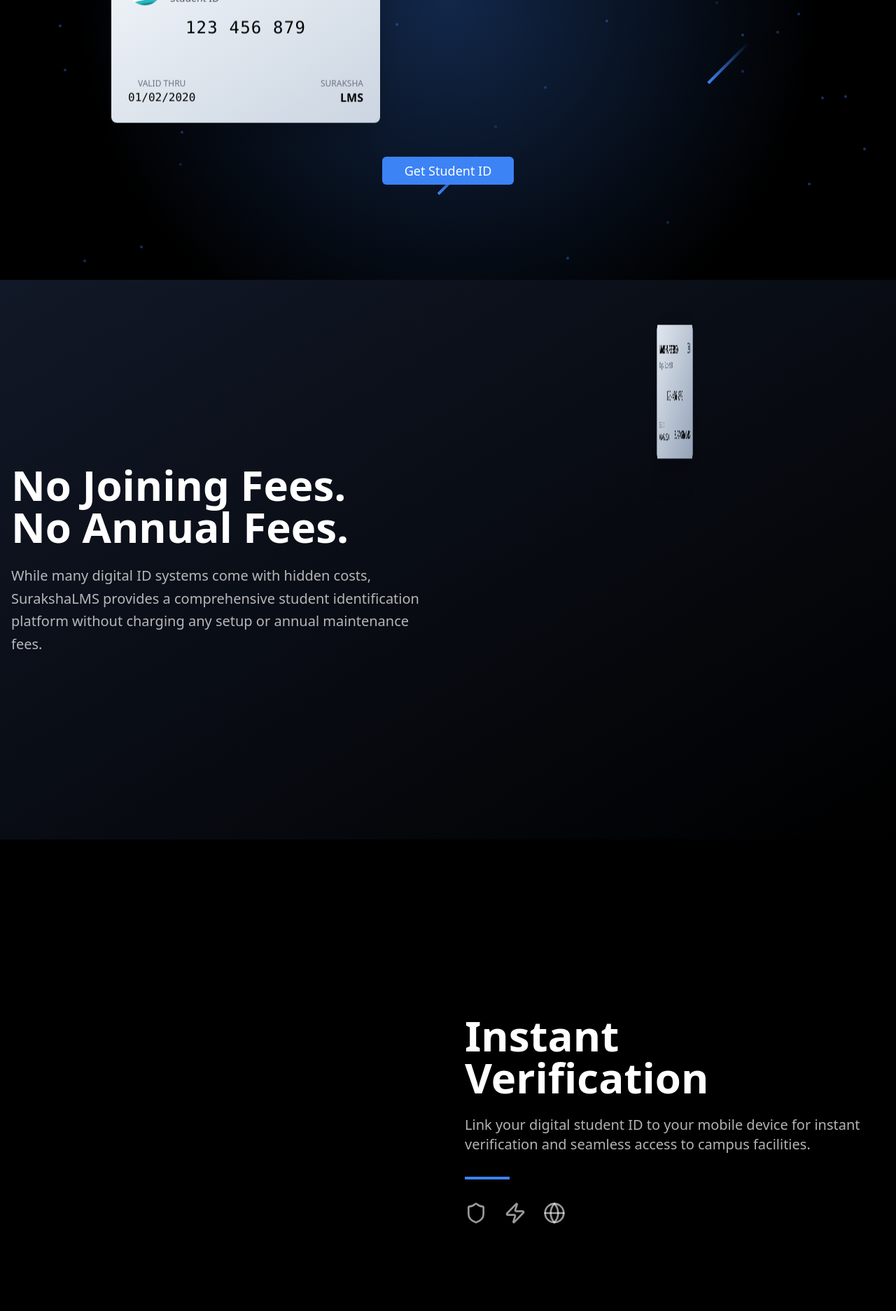
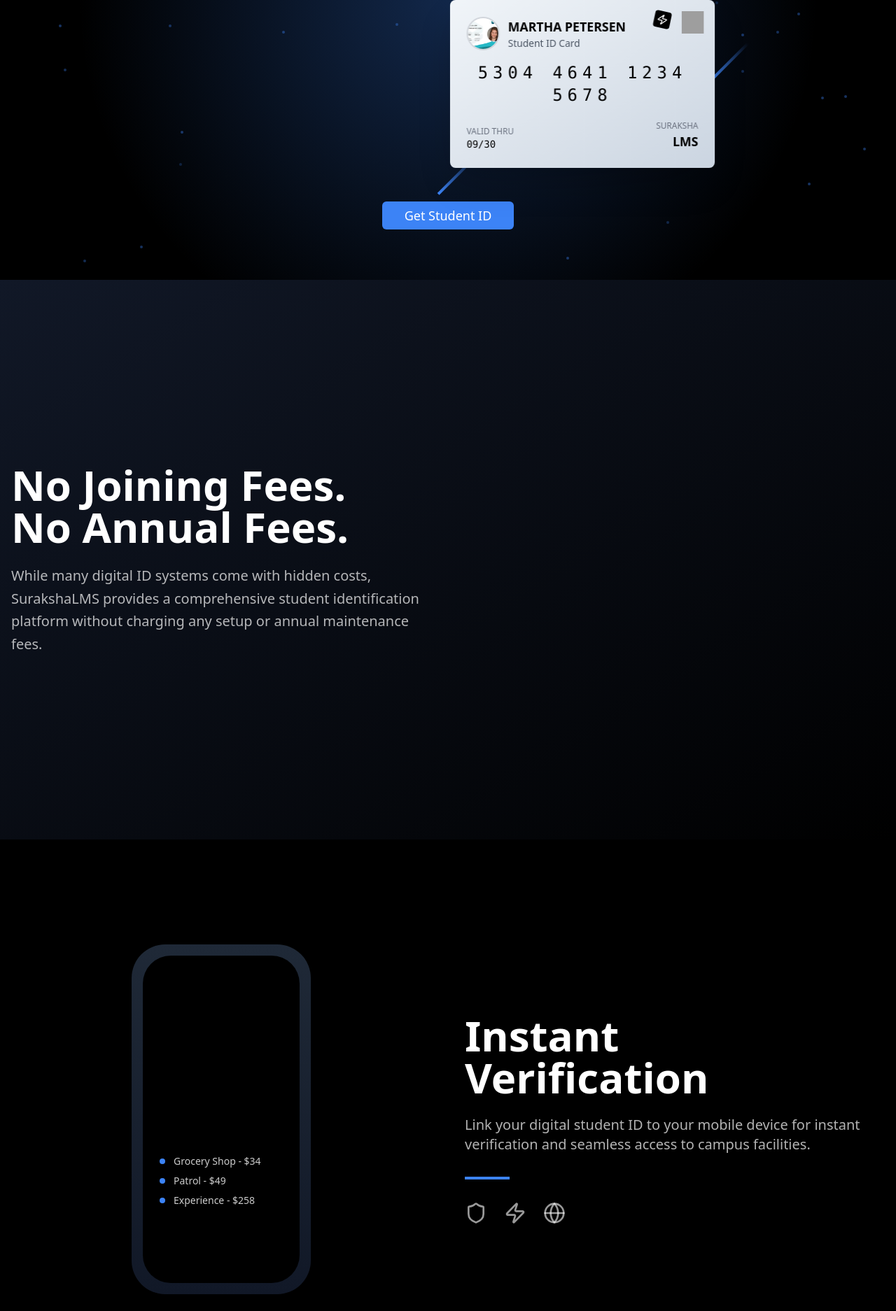
Before and after one commit to Sanula1/single-focus-web, a React (Vite) app: page /student-id in a window 1280 px wide. Shown: the part 400-2274 px from the top of the page at 70% size. Built offline with nearby package versions, Linux system fonts and the light colour scheme; grey boxes are pictures that could not be loaded.

Commit message:
Refine scrolling card behavior

```diff
--- a/src/pages/StudentID.tsx
+++ b/src/pages/StudentID.tsx
@@ -36,21 +36,121 @@ const StudentID = () => {
     faculty: "Computing & Technology"
   };
 
-  // Calculate card transform based on scroll
-  const cardTransform = {
+  // Calculate card position and transform based on scroll
+  const getCardTransform = () => {
+    const vh = window.innerHeight;
+    const progress = scrollY / (vh * 4); // 4 sections total
+
+    let translateX = 0;
+    let translateY = 0;
+    let rotateX = 0;
+    let rotateY = 0;
+    let rotateZ = 0;
+    let scale = 1;
+
+    // Section 1: Hero (0-100vh) - Center floating
+    if (scrollY < vh) {
+      translateY = scrollY * 0.2;
+      rotateX = Math.sin(scrollY * 0.01) * 5;
+      rotateY = Math.cos(scrollY * 0.008) * 10;
+      rotateZ = Math.sin(scrollY * 0.005) * 3;
+      scale = 1 + Math.sin(scrollY * 0.01) * 0.1;
+    }
+    // Section 2: No Fees (100vh-200vh) - Move to right
+    else if (scrollY >= vh && scrollY < vh * 2) {
+      const sectionProgress = (scrollY - vh) / vh;
+      translateX = sectionProgress * 300; // Move right
+      translateY = vh * 0.2 + sectionProgress * 200;
+      rotateY = 10 + sectionProgress * 20;
+      rotateX = sectionProgress * 15;
+      scale = 1 + sectionProgress * 0.2;
+    }
+    // Section 3: Instant Features (200vh-300vh) - Move to phone position
+    else if (scrollY >= vh * 2 && scrollY < vh * 3) {
+      const sectionProgress = (scrollY - vh * 2) / vh;
+      translateX = 300 - sectionProgress * 500; // Move left into phone
+      translateY = vh * 0.2 + 200 + sectionProgress * 200;
+      rotateY = 30 - sectionProgress * 40;
+      rotateZ = sectionProgress * 10;
+      scale = 1.2 - sectionProgress * 0.5; // Shrink to fit phone
+    }
+    // Section 4: Fast Transactions (300vh-400vh) - Center with effects
+    else if (scrollY >= vh * 3) {
+      const sectionProgress = (scrollY - vh * 3) / vh;
+      translateX = -200 + sectionProgress * 200; // Move back to center
+      translateY = vh * 0.2 + 400 + sectionProgress * 100;
+      rotateX = sectionProgress * 360; // Full rotation
+      rotateY = sectionProgress * 180;
+      rotateZ = sectionProgress * 90;
+      scale = 0.7 + sectionProgress * 0.5;
+    }
+
+    return {
       transform: `
-      translateY(${scrollY * 0.5}px)
-      translateX(${Math.sin(scrollY * 0.01) * 50}px)
-      rotateX(${scrollY * 0.05}deg)
-      rotateY(${scrollY * 0.02}deg)
-      rotateZ(${Math.sin(scrollY * 0.005) * 5}deg)
-      scale(${1 + scrollY * 0.0002})
+        translateX(${translateX}px)
+        translateY(${translateY}px)
+        rotateX(${rotateX}deg)
+        rotateY(${rotateY}deg)
+        rotateZ(${rotateZ}deg)
+        scale(${scale})
       `,
+    };
   };
 
   return (
-    <div className="bg-black text-white overflow-x-hidden">
-      {/* Hero Section - Similar to credit card site */}
+    <div className="bg-black text-white overflow-x-hidden relative">
+      {/* Single Floating Student ID Card - Fixed positioned and moves through sections */}
+      <div
+        className="fixed top-1/2 left-1/2 -translate-x-1/2 -translate-y-1/2 z-30 preserve-3d transition-transform duration-75 ease-out perspective-1000"
+        style={getCardTransform()}
+      >
+        <Card className="w-96 h-60 bg-gradient-to-br from-slate-100 to-slate-300 text-black shadow-2xl border-0 overflow-hidden relative">
+          {/* Logo */}
+          <div className="absolute top-4 right-4">
+            <img src="/lovable-uploads/ab90ba4e-121b-4049-b65d-dec211ad12c3.png" alt="Logo" className="w-8 h-8" />
+          </div>
+
+          {/* Lightning bolt */}
+          <div className="absolute top-4 right-16">
+            <div className="w-6 h-6 bg-black text-white flex items-center justify-center rounded transform rotate-12">
+              <Zap className="w-4 h-4" />
+            </div>
+          </div>
+
+          <CardContent className="p-6 h-full flex flex-col justify-between">
+            <div>
+              <div className="flex items-center gap-3 mb-4">
+                <img
+                  src={studentData.photo}
+                  alt="Student"
+                  className="w-12 h-12 rounded-full object-cover border-2 border-gray-300"
+                />
+                <div className="text-left">
+                  <p className="font-bold text-lg">{studentData.name.toUpperCase()}</p>
+                  <p className="text-sm text-gray-600">Student ID Card</p>
+                </div>
+              </div>
+
+              <div className="text-2xl font-mono tracking-[0.3em] mb-2 text-center">
+                5304 4641 1234 5678
+              </div>
+            </div>
+
+            <div className="flex justify-between items-end">
+              <div>
+                <p className="text-xs text-gray-500 uppercase">Valid Thru</p>
+                <p className="font-mono text-sm">09/30</p>
+              </div>
+              <div className="text-right">
+                <p className="text-xs text-gray-500 uppercase">Suraksha</p>
+                <p className="font-bold text-lg">LMS</p>
+              </div>
+            </div>
+          </CardContent>
+        </Card>
+      </div>
+
+      {/* Hero Section */}
       <section className="min-h-screen relative flex items-center justify-center perspective-1000">
         {/* Animated Background */}
         <div className="absolute inset-0 background-pulse" />
@@ -107,7 +207,7 @@ const StudentID = () => {
         </header>
 
         {/* Main Hero Content */}
-        <div className="text-center z-10 px-4">
+        <div className="text-center z-10 px-4 pt-32">
           <h1 className="text-6xl md:text-8xl font-bold mb-6 bg-gradient-to-r from-white to-primary bg-clip-text text-transparent">
             The Only Student ID
           </h1>
@@ -115,51 +215,11 @@ const StudentID = () => {
             Probably the best digital student ID for educational institutions
           </p>
 
-          {/* Floating Student ID Card */}
-          <div
-            className="mx-auto preserve-3d scroll-transform card-float"
-            style={cardTransform}
-          >
-            <Card className="w-96 h-60 bg-gradient-to-br from-slate-100 to-slate-300 text-black shadow-2xl border-0 overflow-hidden relative">
-              <div className="absolute top-4 right-4">
-                <img src="/lovable-uploads/ab90ba4e-121b-4049-b65d-dec211ad12c3.png" alt="Logo" className="w-8 h-8" />
-              </div>
-
-              <CardContent className="p-6 h-full flex flex-col justify-between">
-                <div>
-                  <div className="flex items-center gap-3 mb-4">
-                    <img
-                      src={studentData.photo}
-                      alt="Student"
-                      className="w-12 h-12 rounded-full object-cover"
-                    />
-                    <div className="text-left">
-                      <p className="font-bold text-lg">{studentData.name.toUpperCase()}</p>
-                      <p className="text-sm text-gray-600">Student ID</p>
-                    </div>
-                  </div>
-
-                  <div className="text-2xl font-mono tracking-wider mb-2">
-                    {studentData.id.replace(/-/g, '  ')}
-                  </div>
-                </div>
-
-                <div className="flex justify-between items-end">
-                  <div>
-                    <p className="text-xs text-gray-500">VALID THRU</p>
-                    <p className="font-mono">{studentData.dateOfIssue}</p>
-                  </div>
-                  <div className="text-right">
-                    <p className="text-xs text-gray-500">SURAKSHA</p>
-                    <p className="font-bold">LMS</p>
-                  </div>
-                </div>
-              </CardContent>
-            </Card>
-          </div>
+          {/* Space for floating card - it will appear here via fixed positioning */}
+          <div className="h-60 mb-12"></div>
 
           <Button
-            className="mt-12 bg-primary hover:bg-primary/80 text-white px-8 py-3 text-lg"
+            className="bg-primary hover:bg-primary/80 text-white px-8 py-3 text-lg"
           >
             Get Student ID
           </Button>
@@ -169,7 +229,7 @@ const StudentID = () => {
       {/* Second Section - No Fees */}
       <section className="min-h-screen relative flex items-center bg-gradient-to-br from-gray-900 to-black">
         <div className="max-w-7xl mx-auto px-4 grid lg:grid-cols-2 gap-12 items-center">
-          <div>
+          <div className="z-20">
             <h2 className="text-5xl md:text-6xl font-bold mb-6">
               No Joining Fees.<br />
               No Annual Fees.
@@ -180,39 +240,11 @@ const StudentID = () => {
             </p>
           </div>
 
-          <div
-            className="flex justify-center"
-            style={{
-              transform: `
-                translateY(${(scrollY - 800) * 0.3}px)
-                rotateY(${(scrollY - 800) * 0.1}deg)
-                scale(${1 + (scrollY - 800) * 0.0001})
-              `
-            }}
-          >
-            <Card className="w-80 h-52 bg-gradient-to-br from-slate-200 to-slate-400 text-black shadow-2xl border-0 overflow-hidden">
-              <CardContent className="p-6 h-full flex flex-col justify-between">
-                <div className="flex justify-between items-start">
-                  <div>
-                    <p className="font-bold text-lg">{studentData.name.toUpperCase()}</p>
-                    <p className="text-sm text-gray-600">Digital Student ID</p>
+          {/* Empty space for card to move into */}
+          <div className="flex justify-center">
+            <div className="w-80 h-52 opacity-0">
+              {/* Placeholder space for the moving card */}
             </div>
-                  <IdCard className="w-6 h-6 text-gray-700" />
-                </div>
-
-                <div className="text-xl font-mono tracking-wider text-center">
-                  {studentData.id}
-                </div>
-
-                <div className="flex justify-between items-end">
-                  <div>
-                    <p className="text-xs text-gray-500">ISSUED</p>
-                    <p className="font-mono text-sm">{studentData.dateOfIssue}</p>
-                  </div>
-                  <p className="font-bold text-lg">SURAKSHA LMS</p>
-                </div>
-              </CardContent>
-            </Card>
           </div>
         </div>
       </section>
@@ -220,50 +252,19 @@ const StudentID = () => {
       {/* Third Section - Instant Features */}
       <section className="min-h-screen relative flex items-center bg-black">
         <div className="max-w-7xl mx-auto px-4 grid lg:grid-cols-2 gap-12 items-center">
-          <div
-            className="flex justify-center order-2 lg:order-1"
-            style={{
-              transform: `
-                translateY(${(scrollY - 1600) * -0.2}px)
-                rotateX(${(scrollY - 1600) * 0.05}deg)
-                rotateZ(${Math.sin((scrollY - 1600) * 0.01) * 10}deg)
-              `
-            }}
-          >
-            <div className="relative">
+          <div className="flex justify-center order-2 lg:order-1">
             {/* Phone mockup */}
-              <div className="w-64 h-[500px] bg-gradient-to-b from-gray-800 to-gray-900 rounded-[3rem] p-4 shadow-2xl">
+            <div className="w-64 h-[500px] bg-gradient-to-b from-gray-800 to-gray-900 rounded-[3rem] p-4 shadow-2xl z-20">
               <div className="w-full h-full bg-black rounded-[2.5rem] overflow-hidden">
-                  {/* Student ID in phone */}
+                {/* Phone content - card will move into here */}
                 <div className="p-6 h-full flex flex-col justify-center">
-                    <Card className="w-full h-40 bg-gradient-to-br from-slate-100 to-slate-300 text-black shadow-lg border-0">
-                      <CardContent className="p-4 h-full flex flex-col justify-between">
-                        <div className="flex items-center gap-2">
-                          <img
-                            src={studentData.photo}
-                            alt="Student"
-                            className="w-8 h-8 rounded-full object-cover"
-                          />
-                          <div>
-                            <p className="font-bold text-sm">{studentData.name}</p>
-                            <p className="text-xs text-gray-600">{studentData.course}</p>
-                          </div>
+                  {/* Space for the moving card */}
+                  <div className="w-full h-40 mb-4 opacity-0">
+                    {/* Placeholder for card */}
                   </div>
 
-                        <div className="text-center">
-                          <div className="text-lg font-mono">{studentData.id}</div>
-                          <div className="text-xs text-gray-500 mt-1">{studentData.faculty}</div>
-                        </div>
-
-                        <div className="flex justify-between text-xs">
-                          <span>{studentData.dateOfIssue}</span>
-                          <span>VALID</span>
-                        </div>
-                      </CardContent>
-                    </Card>
-
                   {/* App features */}
-                    <div className="mt-4 space-y-2">
+                  <div className="space-y-2">
                     <div className="flex items-center gap-3 text-white/80">
                       <div className="w-2 h-2 bg-primary rounded-full"></div>
                       <span className="text-sm">Grocery Shop - $34</span>
@@ -281,9 +282,8 @@ const StudentID = () => {
               </div>
             </div>
           </div>
-          </div>
 
-          <div className="order-1 lg:order-2">
+          <div className="order-1 lg:order-2 z-20">
             <h2 className="text-5xl md:text-6xl font-bold mb-6">
               Instant<br />
               Verification
@@ -321,43 +321,9 @@ const StudentID = () => {
           ))}
         </div>
 
-        <div className="text-center z-10 px-4">
-          <div
-            className="mb-8"
-            style={{
-              transform: `
-                translateY(${(scrollY - 2400) * 0.3}px)
-                rotateX(${(scrollY - 2400) * 0.02}deg)
-                scale(${1 + (scrollY - 2400) * 0.0001})
-              `
-            }}
-          >
-            <Card className="w-80 h-52 mx-auto bg-gradient-to-br from-slate-100 to-slate-300 text-black shadow-2xl border-0">
-              <CardContent className="p-6 h-full flex flex-col justify-between">
-                <div className="flex justify-between items-start">
-                  <div>
-                    <p className="font-bold text-lg">{studentData.name.toUpperCase()}</p>
-                    <p className="text-sm text-gray-600">Student Access Card</p>
-                  </div>
-                  <div className="w-8 h-8 bg-gray-800 rounded-sm flex items-center justify-center">
-                    <div className="w-4 h-6 bg-white rounded-sm"></div>
-                  </div>
-                </div>
-
-                <div className="text-xl font-mono tracking-wider text-center">
-                  {studentData.id}
-                </div>
-
-                <div className="flex justify-between items-end">
-                  <div>
-                    <p className="text-xs text-gray-500">EXP</p>
-                    <p className="font-mono text-sm">09/30</p>
-                  </div>
-                  <p className="font-bold text-lg">VISA</p>
-                </div>
-              </CardContent>
-            </Card>
-          </div>
+        <div className="text-center z-20 px-4">
+          {/* Space for the rotating card */}
+          <div className="mb-8 h-52"></div>
 
           <h2 className="text-5xl md:text-7xl font-bold mb-8 bg-gradient-to-r from-white via-purple-300 to-pink-300 bg-clip-text text-transparent">
             Blazing Fast Verification
@@ -382,7 +348,7 @@ const StudentID = () => {
 
       {/* Final Section - Get Your ID */}
       <section className="min-h-screen relative flex items-center justify-center bg-gradient-to-t from-black via-gray-900 to-black">
-        <div className="text-center z-10 px-4 max-w-4xl">
+        <div className="text-center z-20 px-4 max-w-4xl">
           <h2 className="text-5xl md:text-7xl font-bold mb-6">
             Get your Student ID in<br />
             <span className="bg-gradient-to-r from-primary to-purple-400 bg-clip-text text-transparent">
@@ -395,41 +361,6 @@ const StudentID = () => {
             and instant digital student ID unlock
           </p>
 
-          <div
-            className="mb-12"
-            style={{
-              transform: `
-                translateY(${(scrollY - 3200) * 0.2}px)
-                rotateY(${(scrollY - 3200) * 0.05}deg)
-              `
-            }}
-          >
-            <Card className="w-72 h-44 mx-auto bg-gradient-to-br from-slate-100 to-slate-300 text-black shadow-2xl border-0">
-              <CardContent className="p-4 h-full flex flex-col justify-between">
-                <div className="flex items-center gap-2">
-                  <img
-                    src={studentData.photo}
-                    alt="Student"
-                    className="w-10 h-10 rounded-full object-cover"
-                  />
-                  <div className="text-left">
-                    <p className="font-bold text-sm">{studentData.name.toUpperCase()}</p>
-                    <p className="text-xs text-gray-600">Digital Student ID</p>
-                  </div>
-                </div>
-
-                <div className="text-lg font-mono tracking-wider text-center">
-                  {studentData.id}
-                </div>
-
-                <div className="flex justify-between items-end text-xs">
-                  <span>EXP: {studentData.dateOfIssue}</span>
-                  <span className="font-bold">SURAKSHA LMS</span>
-                </div>
-              </CardContent>
-            </Card>
-          </div>
-
           <Button
             className="bg-primary hover:bg-primary/80 text-white px-12 py-4 text-lg rounded-full"
           >
@@ -439,7 +370,7 @@ const StudentID = () => {
       </section>
 
       {/* Footer */}
-      <footer className="bg-black border-t border-gray-800 py-12">
+      <footer className="bg-black border-t border-gray-800 py-12 z-20 relative">
         <div className="max-w-6xl mx-auto px-4">
           <div className="flex flex-col md:flex-row justify-between items-center">
             <div className="flex items-center gap-3 mb-4 md:mb-0">
```
Lines whose indentation alone changed are shown as unchanged.
